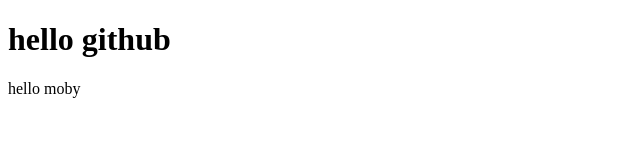
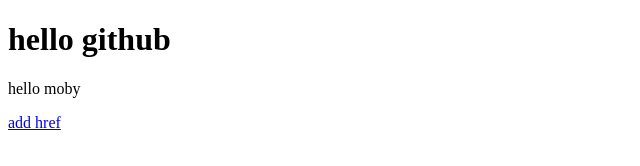
Before and after one commit to dabaoabc/practise-mygithub, a plain HTML site: page index.html in a window 1280 px wide. Shown: the full height of the page, 0-640 px from the left. Drawn offline with Linux system fonts and the light colour scheme.

Commit message:
add href
add href

```diff
--- a/index.html
+++ b/index.html
@@ -7,5 +7,6 @@
 <body>
 <h1>hello github</h1>
 <p>hello moby</p>
+<a href="aa">add href</a>
 </body>
 </html>
```
